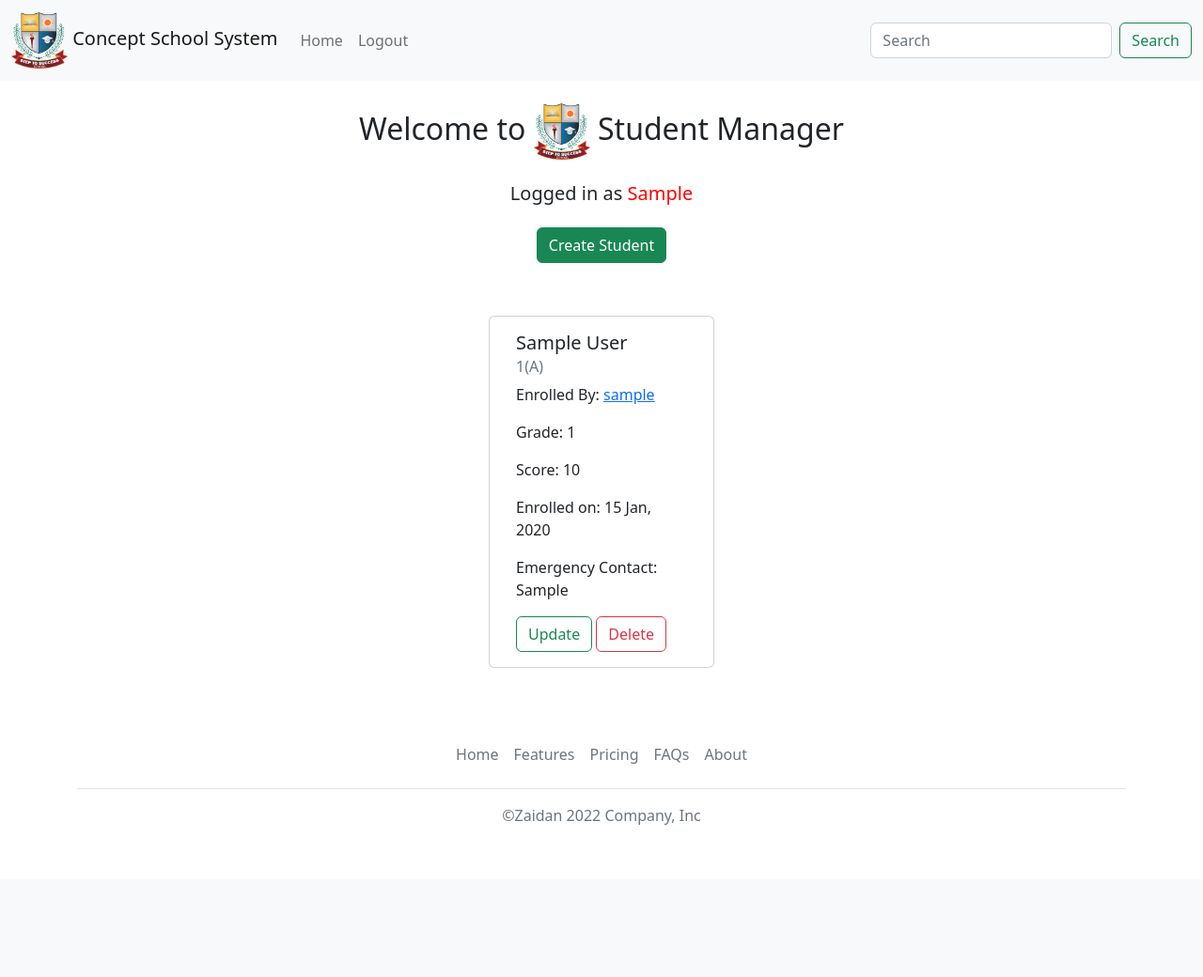
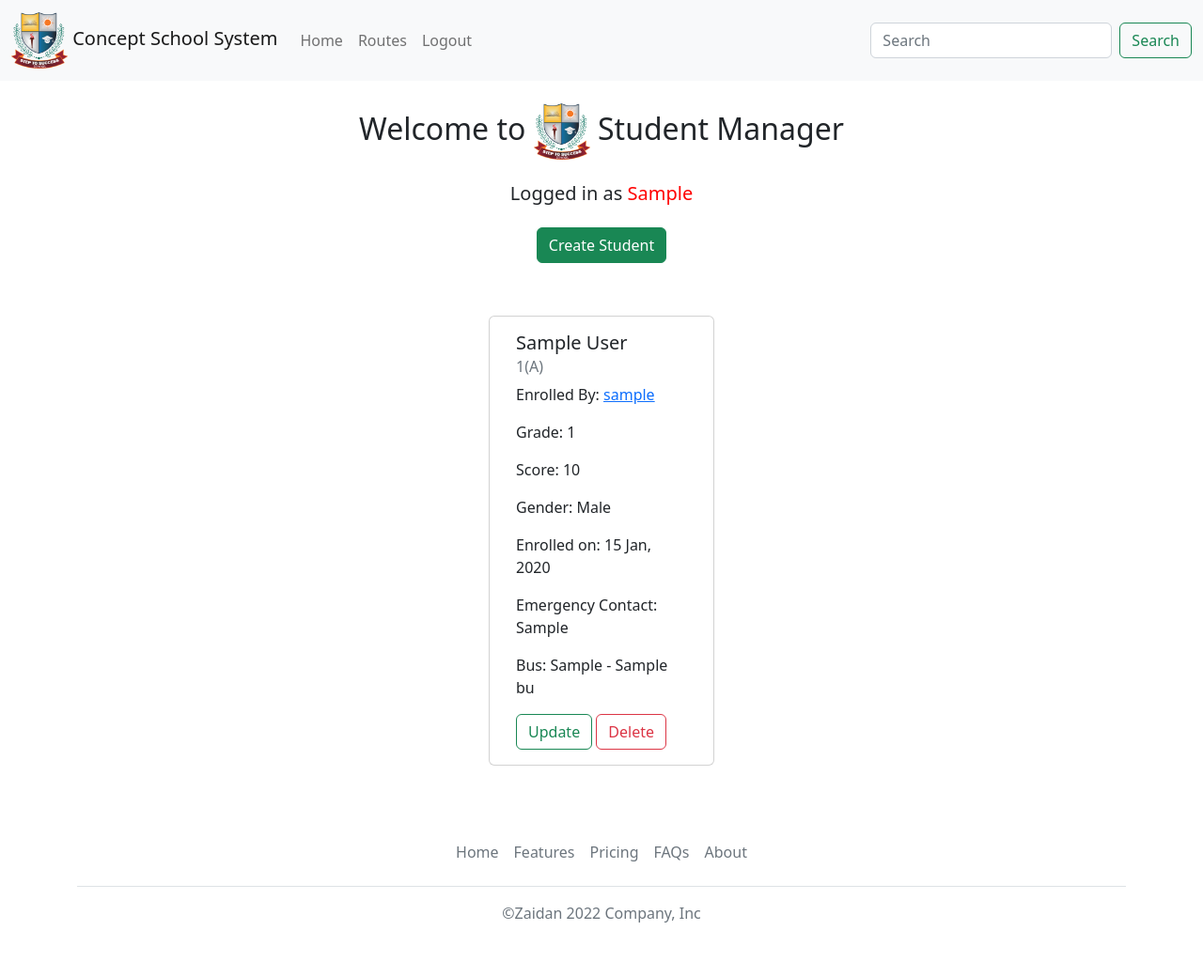
Before and after one commit to bewolve/students, a Django app: page / in a window 1280 px wide. Shown: the whole page at 94% size. Before the commit the page ends 878 px from the top, so only its background shows below. Run offline with Django 4.2, Linux system fonts and the light colour scheme; a user stored in the database is signed in; tables that the repository leaves empty hold one stand-in row (values such as "Sample post").

Commit message:
added bus driver feature

```diff
--- a/CORE/settings.py
+++ b/CORE/settings.py
@@ -24,9 +24,9 @@ BASE_DIR = Path(__file__).resolve().parent.parent
 SECRET_KEY = 'django-insecure-!-g@jcs@&_rmd9r7a$05@qsn#enp4%9sr1^j!%-^dw5537bhq)'
 
 # SECURITY WARNING: don't run with debug turned on in production!
-DEBUG = False
+DEBUG = True
 
-ALLOWED_HOSTS = ["zaidanstudents.herokuapp.com"]
+ALLOWED_HOSTS = []
 
 
 # Application definition
--- a/home/models.py
+++ b/home/models.py
@@ -27,15 +27,34 @@ SECTIONS = (
     ('D', 'D'),
 )
 
+GENDER =    (
 
+    ('Male', 'MALE'),
+    ('Female', 'FEMALE')
+)
+
+
+
+
+class Bus(models.Model):
+
+    driver_name = models.CharField(max_length=150)
+    driver_number = models.CharField(max_length=120)
+    bus_number = models.CharField(max_length=40)
+    bus_route = models.CharField(max_length=200, null=True, blank=True)
+
+    def __str__(self):
+        return self.bus_route + ' - ' + self.driver_name
 
 
 class Student(models.Model):
     manager = models.ForeignKey(User, on_delete=models.SET_NULL, null=True)
     name = models.CharField(max_length=150)
     grade = models.IntegerField(choices=GRADES)
+    gender = models.CharField(max_length=10, choices=GENDER)
     section = models.CharField(max_length=50, choices=SECTIONS)
     score = models.IntegerField(null=True, blank=True)
+    bus = models.ForeignKey(Bus, on_delete=models.SET_NULL, null=True, blank=True, related_name='businfo')
     created = models.DateTimeField(auto_now_add=True)
     contact = models.CharField(max_length=150)
 
--- a/home/urls.py
+++ b/home/urls.py
@@ -10,9 +10,15 @@ urlpatterns = [
 
     path('', views.home, name='home'),
 
+    path('routes/', views.bus_home, name='routes-home'),
+    path('routes/create_routes', views.create_bus, name='route-create'),
+    path('routes/update_routes/<str:pk>', views.update_bus, name='update-bus'),
+    path('routes/delete_routes/<str:pk>', views.delete_bus, name='delete-bus'),
+
 
     path('create-student', views.create_student, name='create-student'),
     path('update-student/<str:pk>', views.update_student, name='update-student'),
     path('delete-student/<str:pk>', views.delete_student, name='delete-student'),
 
+
 ]
--- a/home/views.py
+++ b/home/views.py
@@ -1,7 +1,7 @@
 from django.shortcuts import render, redirect, HttpResponse
 from django.db.models import Q
-from .models import Student
-from .forms import StudentForm
+from .models import Student, Bus
+from .forms import StudentForm, BusForm
 from django.contrib.auth import authenticate, login, logout
 from django.contrib.auth.models import User
 
@@ -99,3 +99,53 @@ def update_student(r, pk):
 
     context = {'form': form}
     return render(r, 'studentform.html', context)
+
+
+
+def bus_home(r):
+    q = r.GET.get('q') if r.GET.get('q') != None else ''
+    buses = Bus.objects.filter(
+
+        Q(driver_name__icontains=q) |
+        Q(bus_number__icontains=q) |
+        Q(bus_route__icontains=q) |
+        Q(driver_number__icontains=q)
+
+    )
+
+    context = {'buses': buses}
+    return render(r, 'bushome.html', context)
+
+
+
+def create_bus(r):
+
+    if r.method == "POST":
+        form = BusForm(r.POST)
+        if form.is_valid():
+            form.save()
+            return redirect("routes-home")
+
+    form = BusForm()
+    context = {'form': form}
+    return render (r, 'busform.html', context)
+
+def update_bus(r, pk):
+    bus = Bus.objects.get(id=pk)
+    form = BusForm(r.POST or None, instance=bus)
+
+    if form.is_valid():
+        form.save()
+        return redirect("routes-home")
+
+    context = {'form': form}
+    return render(r, 'busform.html', context)
+
+def delete_bus(r, pk):
+    bus = Bus.objects.get(id=pk)
+    if r.method == "POST":
+        bus = Bus.objects.filter(id=pk)
+        bus.delete()
+        return redirect("routes-home")
+    context = {"obj": bus}
+    return render(r, 'deleteobj.html', context)
--- a/templates/home.html
+++ b/templates/home.html
@@ -28,8 +28,10 @@
                       <p class="card-text">Enrolled By: <a href="{% url 'home' %}?q={{student.manager}}">{{student.manager}}</a></p>
                       <p class="card-text">Grade: {{student.grade}}</p>
                       <p class="card-text">Score: {{student.score}}</p>
+                      <p class="card-text">Gender: {{student.gender}}</p>
                       <p class="card-text">Enrolled on: {{student.created|date:'d M, Y' }}</p>
                       <p class="card-text">Emergency Contact: {{student.contact}}</p>
+                      <p class="card-text">Bus: {{student.bus}}</p>
                       {% if request.user.is_authenticated %}
                       <a class="btn btn-outline-success" href="{% url 'update-student' student.id %}" role="button">Update</a>
                       <a class="btn btn-outline-danger" href="{% url 'delete-student' student.id %}" role="button">Delete</a>
--- a/templates/navbar.html
+++ b/templates/navbar.html
@@ -15,6 +15,9 @@
           </li>
           {% if request.user.is_authenticated %}
           <li class="nav-item">
+            <a class="nav-link" href="{% url 'routes-home' %}">Routes</a>
+          </li>
+          <li class="nav-item">
             <a class="nav-link" href="{% url 'logout' %}">Logout</a>
           </li>
           {% else %}
```
Also changed, not shown: home/forms.py (+7 -1 lines).
